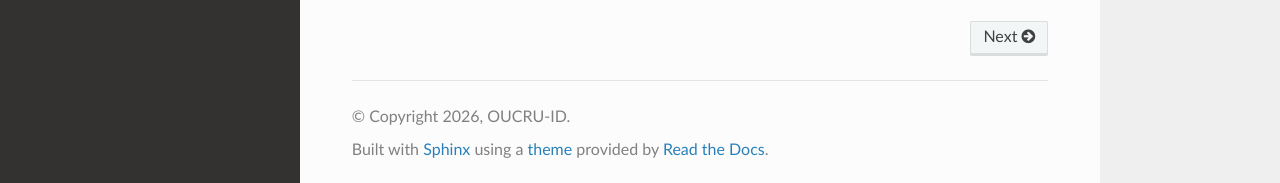
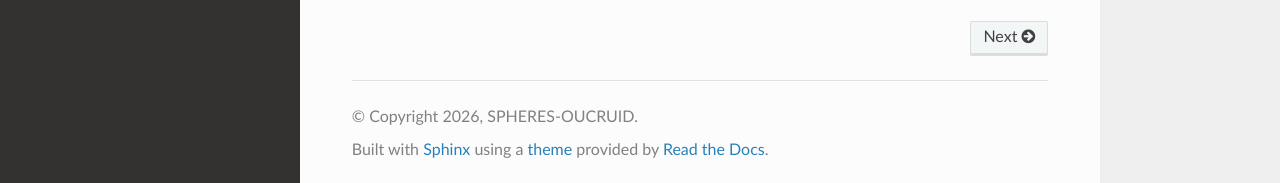
Before and after one commit to robind1/deeplex-tb-to-fhir-pipeline-docs, a Sphinx documentation site: the page built from docs/source/index.rst, in a window 1280 px wide and 1033 px high. Shown: the part 847-1030 px from the top of the window. Built offline with Sphinx 7.4.7 and the Read the Docs theme 3.1.0, drawn with Linux system fonts in a browser that asks for light colours.

Commit message:
Update conf.py

```diff
--- a/docs/source/conf.py
+++ b/docs/source/conf.py
@@ -7,8 +7,8 @@
 # https://www.sphinx-doc.org/en/master/usage/configuration.html#project-information
 
 project = 'Deeplex Myc-TB to FHIR Pipeline'
-copyright = '2026, OUCRU-ID'
-author = 'OUCRU-ID'
+copyright = '2026, SPHERES-OUCRUID'
+author = 'SPHERES-OUCRUID'
 release = '1.4.0'
 
 # -- General configuration ---------------------------------------------------
```
